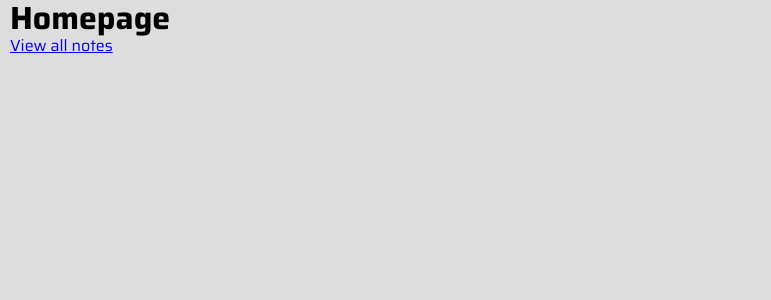
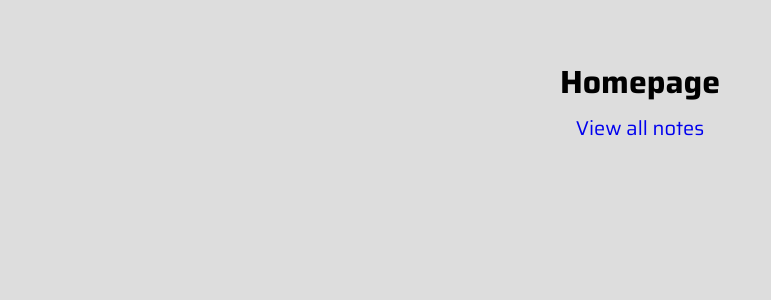
Before and after one commit to BrandynCoverdill/MirageJS-Playground, a React (Vite) app: page / in a window 1280 px wide. Shown: the top 300 px of the page, without its empty margins (0-771 px from the left). Built offline with nearby package versions, Linux system fonts and the light colour scheme; what miragejs would draw is missing.

Commit message:
Styled Home component

```diff
--- a/src/styles/Home.css
+++ b/src/styles/Home.css
@@ -0,0 +1,13 @@
+.home {
+	display: flex;
+	flex-direction: column;
+	gap: 1em;
+	justify-content: center;
+	align-items: center;
+	margin-block-start: 4em;
+}
+
+.home a {
+	text-decoration: none;
+	font-size: 1.25em;
+}
```
